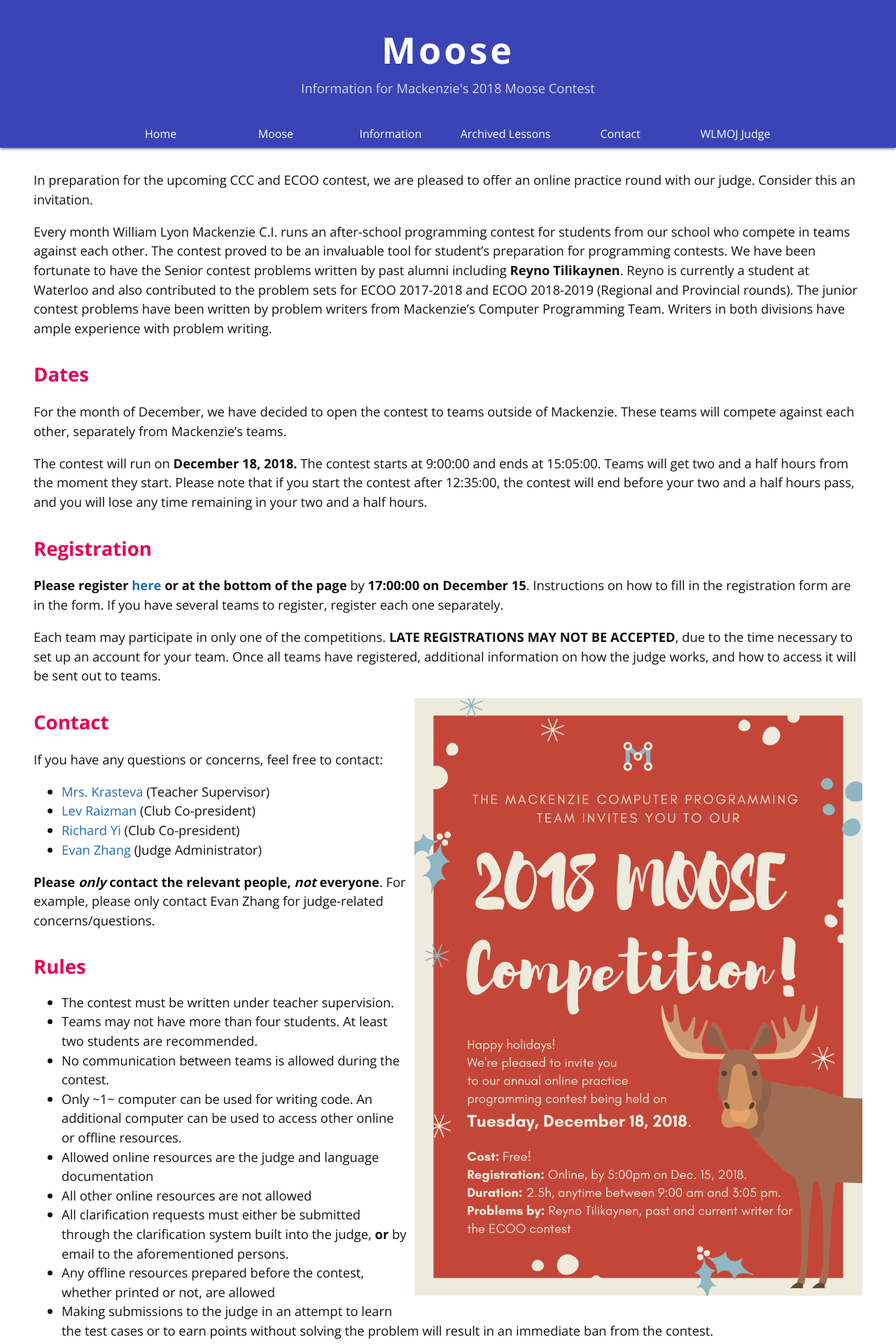
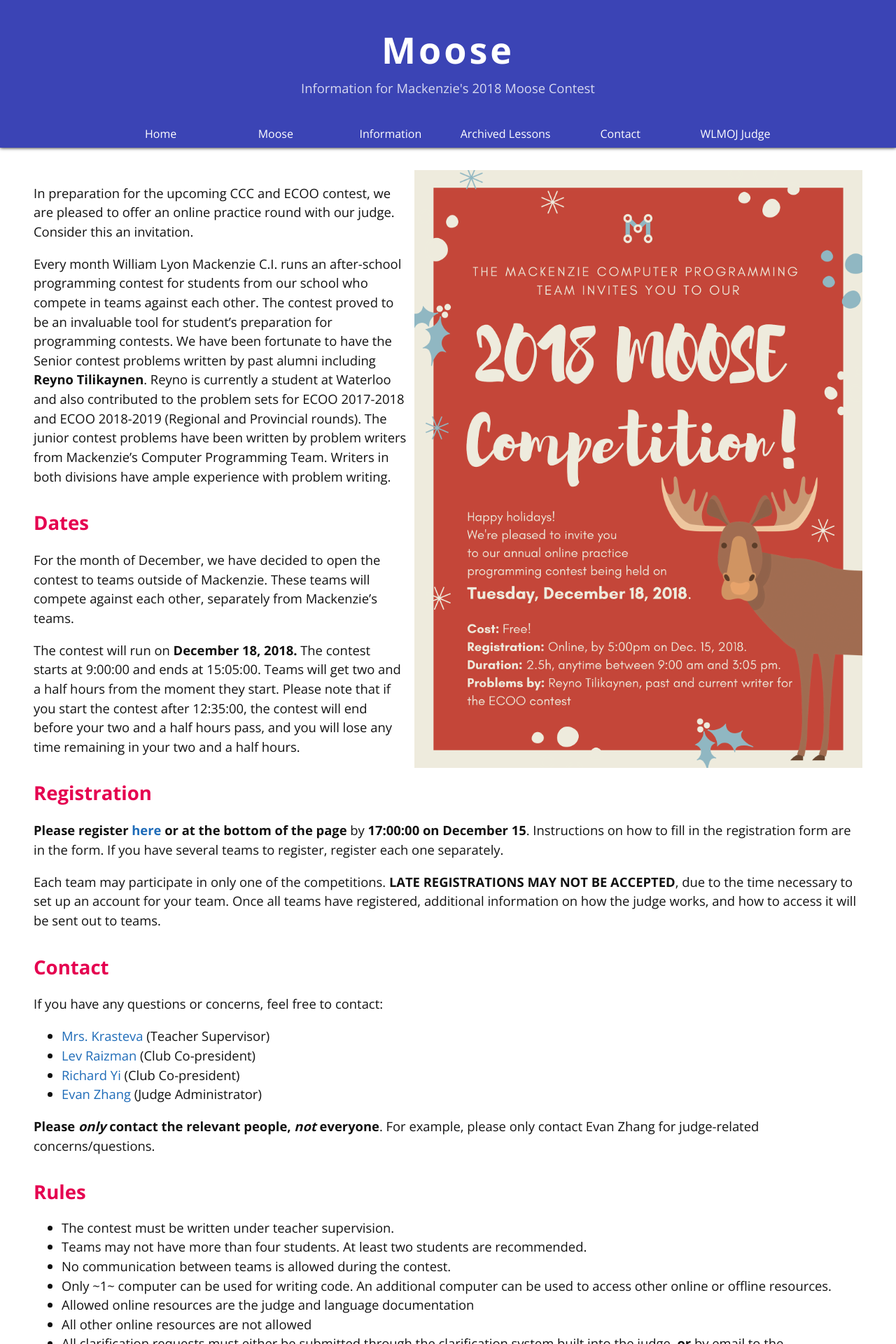
Before and after one commit to mcpt/mcpt.github.io, a Jekyll site: the page built from moose.md, in a window 1280 px wide. Shown: the top 1920 px of the page at 70% size. Built offline with Jekyll 4.4.1, drawn with Linux system fonts in a browser that asks for light colours.

Commit message:
Move image up.

```diff
--- a/moose.md
+++ b/moose.md
@@ -4,6 +4,7 @@ title: Moose
 description: Information for Mackenzie's 2018 Moose Contest
 permalink: /moose/
 ---
+<img src="/assets/cpt/ads/MOOSE_Poster_New_2.png" style="width: 50vw; float: right; margin-left: 10px; margin-bottom: 10px"/>
 
 In preparation for the upcoming CCC and ECOO contest, we are pleased to offer an online practice round with our judge. Consider this an invitation.
 
@@ -20,8 +21,6 @@ The contest will run on **December 18, 2018.** The contest starts at 9:00:00 and
 
 Each team may participate in only one of the competitions. **LATE REGISTRATIONS MAY NOT BE ACCEPTED**, due to the time necessary to set up an account for your team. Once all teams have registered, additional information on how the judge works, and how to access it will be sent out to teams.
 
-
-<img src="/assets/cpt/ads/MOOSE_Poster_New_2.png" style="width: 50vw; float: right; margin-left: 10px; margin-bottom: 10px"/>
 
 ## Contact
 
```
